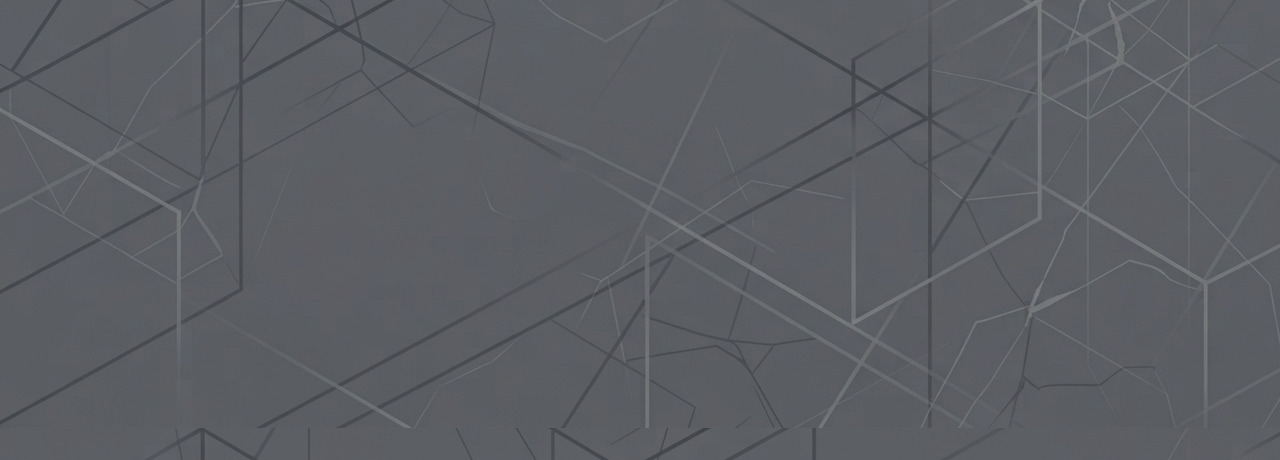
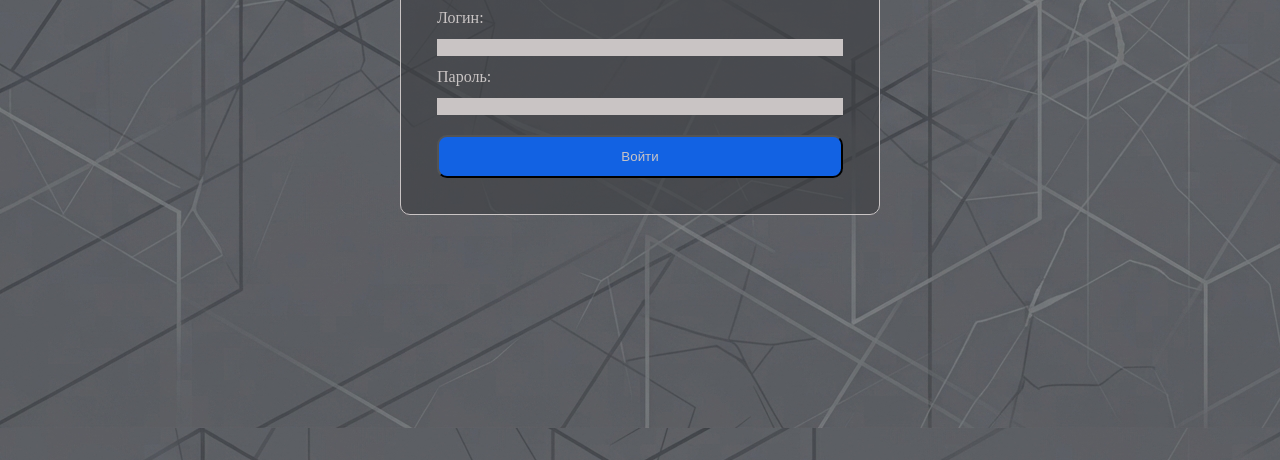
Before and after one commit to NeHEnas/website-for-home, a plain HTML site: page login.html in a window 1280 px wide. Shown: the part 340-800 px from the top of the page. Drawn offline with Linux system fonts and the light colour scheme.

Commit message:
finished html/css in login.html.

```diff
--- a/login.html
+++ b/login.html
@@ -9,21 +9,29 @@
 </head>
 
 <style>
-body { background-image: url(background.png)}
+*{margin: 0; padding: 0; box-sizing: border-box;}
+body { background-image: url(background.png); min-height: 100vh; display: grid; place-items: center;}
+.auth-card {padding: 36px; width: 480px; border-radius: 10px; background-color: #3a3c3f92; border: 1px solid #c9c4c4; color: #c9c4c4;}
+h1{text-align: center; font-size: 36px; margin-bottom: 24px;}
+form{display: grid; gap: 12px;}
+button{width: 100%; padding: 12px 16px; border-radius: 10px; color: #c9c4c4; background-color:#1262e3; margin-top: 8px;}
+input{width: 100%; background-color: #c9c4c4; border: 1px solid #c9c4c4;}
+
 </style>
 
 
 <body>
-<div style="width: 700px; align-items: center;">
+<div class="auth-card">
     <h1> Авторизация </h1>
+
     <form id="loginForm">
-    <label for="username"> Логин    :  </label>
+
+    <label for="username"> Логин:  </label>
     <input type="text" id="username" name="username" required>
-    <br>
     <label for="password">Пароль:</label>
     <input type="password" id="password" name="password" required>
-    <br>
     <button type="submit">Войти</button>
+
 </form>
 </div>
 </body>
```
Also changed, not shown: index.html (+8 -6 lines).
